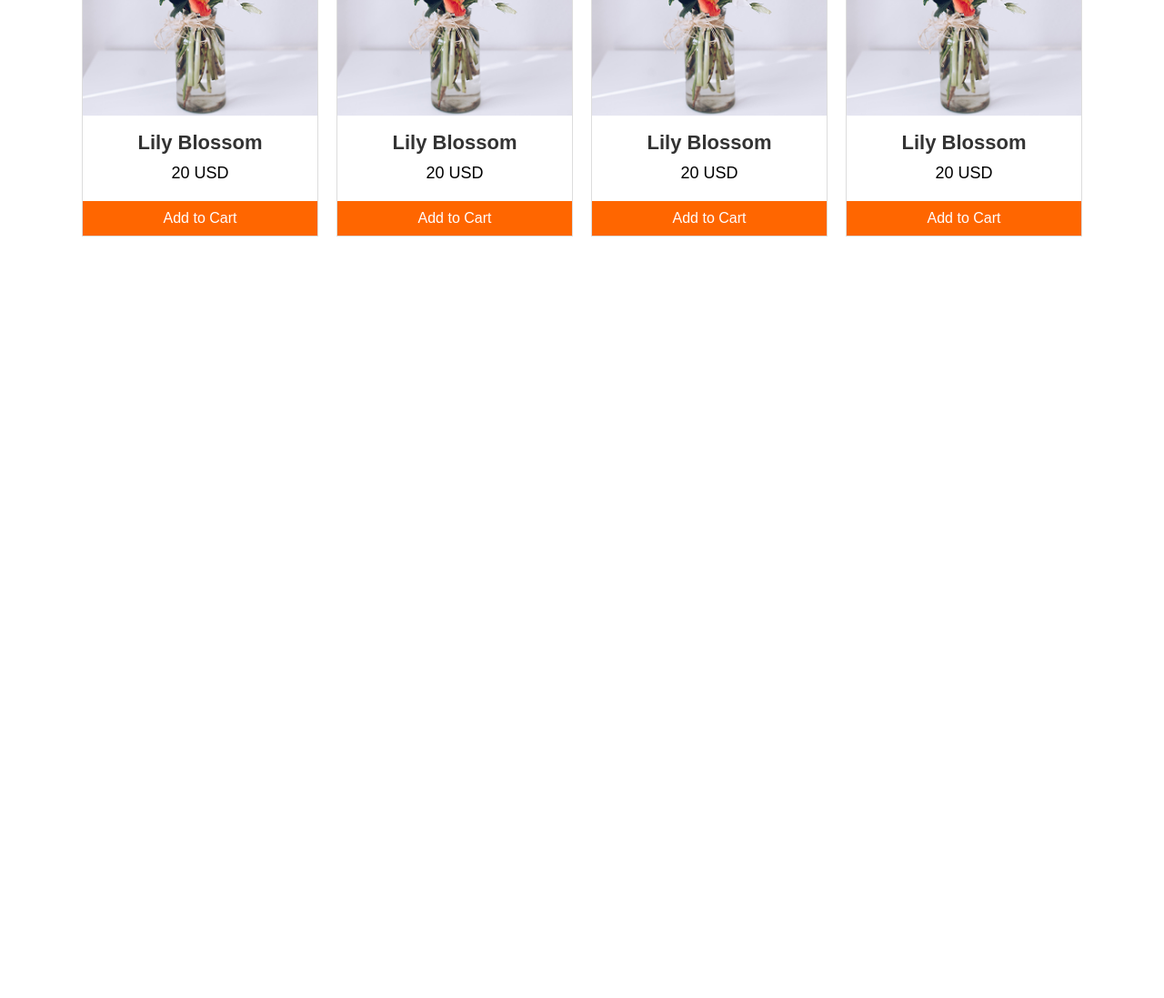
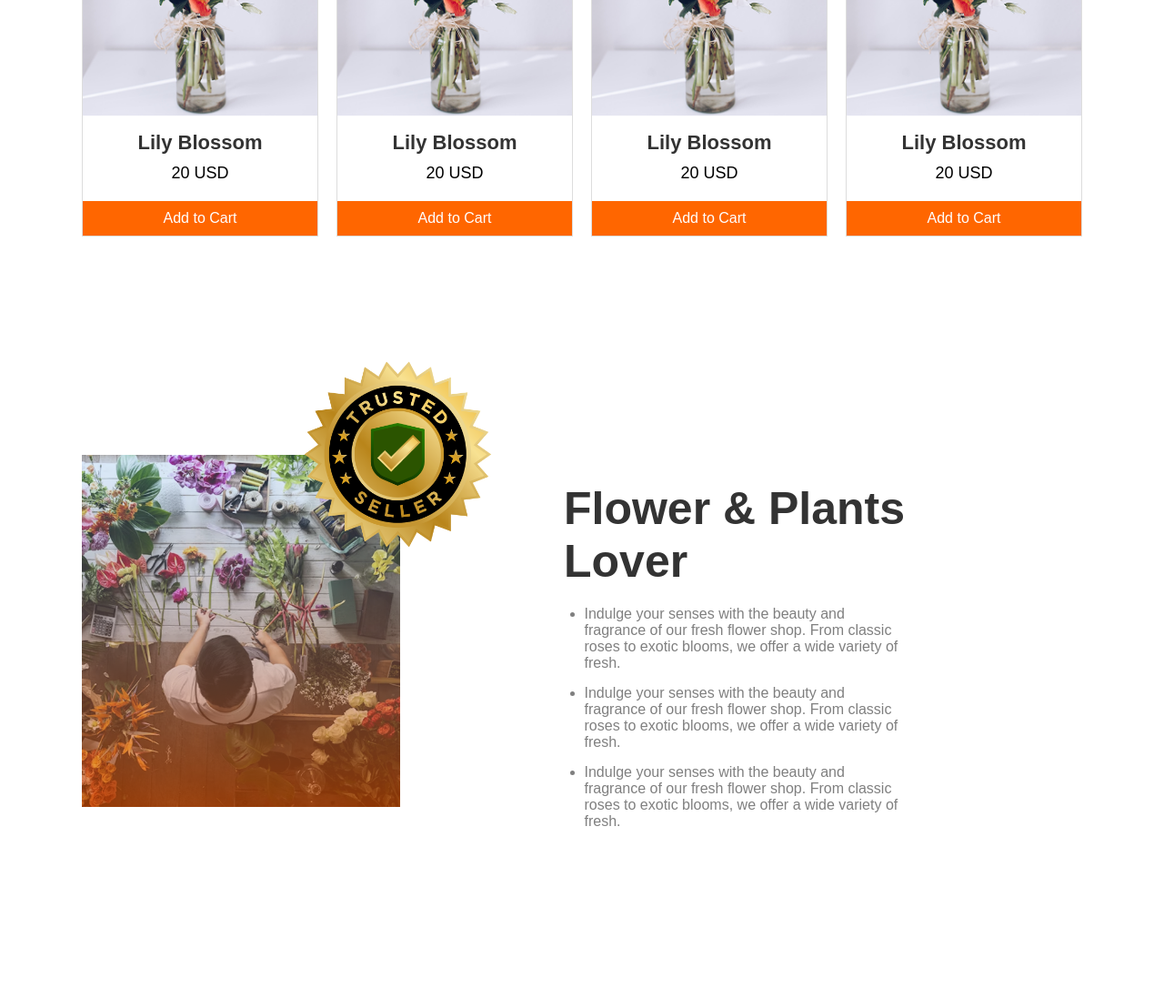
Before and after one commit to tanjil-chowdhury/flowerShop, a plain HTML site: page index.html in a window 1280 px wide. Shown: the part 1355-2452 px from the top of the page at 91% size. Before the commit the page ends 1655 px from the top, so only its background shows below. Drawn offline with Linux system fonts and the light colour scheme.

Commit message:
flower plants section

```diff
--- a/index.html
+++ b/index.html
@@ -50,11 +50,11 @@
       <!-- card section -->
 
       <section class="plants-section container">
-        <h2> <span class="our">Our</span> Plants</h2>
+        <h2><span class="our">Our</span> Plants</h2>
         <p>
           Indulge your senses with the beauty and fragrance of our fresh flower
-          shop. From <br>classic roses to exotic blooms, we offer a wide variety of
-          fresh flowers.
+          shop. From <br />classic roses to exotic blooms, we offer a wide
+          variety of fresh flowers.
         </p>
 
         <div class="plants-container">
@@ -108,6 +108,50 @@
           </div>
         </div>
       </section>
+
+      <!-- flower plants section -->
+
+      <section class="section container">
+        <div class="content">
+          <div class="image">
+            <img
+              src="./assets/flower-store.png"
+              alt="Flower Shop"
+              class="flower-img"
+            />
+          </div>
+          <div class="text">
+            <div class="badge">
+              <img
+                src="./assets/trusted-badge.png"
+                alt="Trusted Seller"
+                class="badge-icon"
+              />
+            </div>
+
+            <div class="flower-right">
+              <h1 class="title">Flower & Plants <br />Lover</h1>
+              <ul class="description">
+                <li>
+                  Indulge your senses with the beauty and fragrance of our fresh
+                  flower shop. From classic roses to exotic blooms, we offer a
+                  wide variety of fresh.
+                </li>
+                <li>
+                  Indulge your senses with the beauty and fragrance of our fresh
+                  flower shop. From classic roses to exotic blooms, we offer a
+                  wide variety of fresh.
+                </li>
+                <li>
+                  Indulge your senses with the beauty and fragrance of our fresh
+                  flower shop. From classic roses to exotic blooms, we offer a
+                  wide variety of fresh.
+                </li>
+              </ul>
+            </div>
+          </div>
+        </div>
+      </section>
     </header>
   </body>
 </html>
--- a/style.css
+++ b/style.css
@@ -150,3 +150,91 @@ body {
   cursor: pointer;
   width: 100%;
 }
+
+/* flower section */
+
+.section {
+  display: flex;
+  justify-content: center;
+  align-items: center;
+  padding: 40px 20px;
+  height: 597px;
+}
+
+.content {
+  display: flex;
+  justify-content: space-between;
+  max-width: 1200px;
+  width: 100%;
+  margin-top: 400px;
+  background-color: #fff;
+  border-radius: 10px;
+  /* overflow: hidden; */
+}
+
+.image {
+  flex: 1;
+  position: relative;
+  overflow: hidden;
+  height: 597px;
+  width: 540px;
+}
+.flower-img {
+  width: 100%;
+  height: auto;
+  object-fit: cover;
+}
+
+.text {
+  flex: 1.5;
+  padding: 30px;
+  display: flex;
+  flex-direction: column;
+  justify-content: space-between;
+}
+
+.badge {
+  position: absolute; /* Absolutely position the badge inside the image */
+
+  transform: translate(-60%, -60%); /* Offset the position to truly center it */
+  display: flex;
+  align-items: center;
+  justify-content: center;
+
+  padding: 10px 20px;
+  border-radius: 50px;
+  z-index: 1; /* Ensure it appears above the image */
+}
+
+.badge-icon {
+  width: 286px;
+  height: 286px;
+  /* margin-right: 10px; */
+}
+
+.flower-right {
+  width: auto;
+  height: 521px;
+}
+
+.title {
+  width: 540px;
+  font-size: 50px;
+  font-weight: bold;
+  margin-bottom: 20px;
+  color: #333;
+  margin-left: 150px;
+}
+
+.description {
+  font-size: 16px;
+  margin: auto;
+  color: rgba(0, 0, 0, 0.5);
+  width: 540px;
+  height: 108px;
+  width: 50%;
+}
+
+.description li {
+  margin-bottom: 15px;
+}
```
